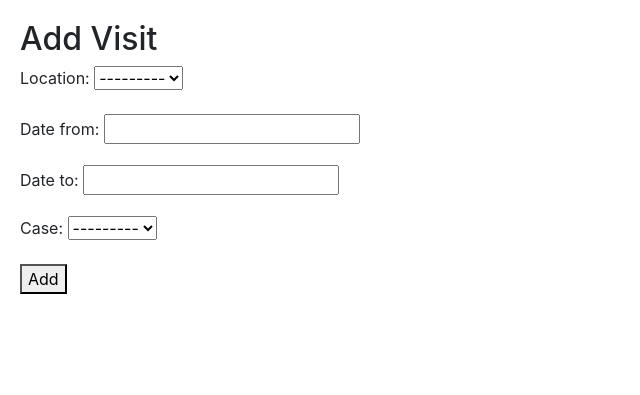
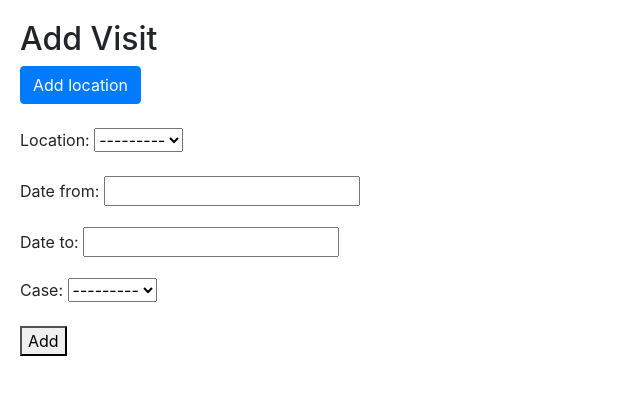
Before and after one commit to zupeter/trans19, a Django app: page /case/1/visit/add/ in a window 1280 px wide. Shown: the part 56-451 px from the top of the page, without its empty margins (0-640 px from the left). Run offline with Django 3.2, Linux system fonts and the light colour scheme; data comes from the database, SQL or seed files in the repository; data that the repository does not hold is empty; some libraries are stand-ins or nearby versions.

Commit message:
update visit/form.html

```diff
--- a/src/record/templates/Visit/form.html
+++ b/src/record/templates/Visit/form.html
@@ -2,6 +2,10 @@
 
 {% block content %}
 <h2>Add Visit</h2>
+
+<a href="http://127.0.0.1:8000/location/create/" class="btn btn-primary">Add location</a>
+<br>
+<br>
 <form method='POST' action='.'> {% csrf_token %}
 	{{ form.as_p }}
 	<button type="submit"> Add </button>
```
Also changed, not shown: src/record/templates/Visit/edit.html (added).
